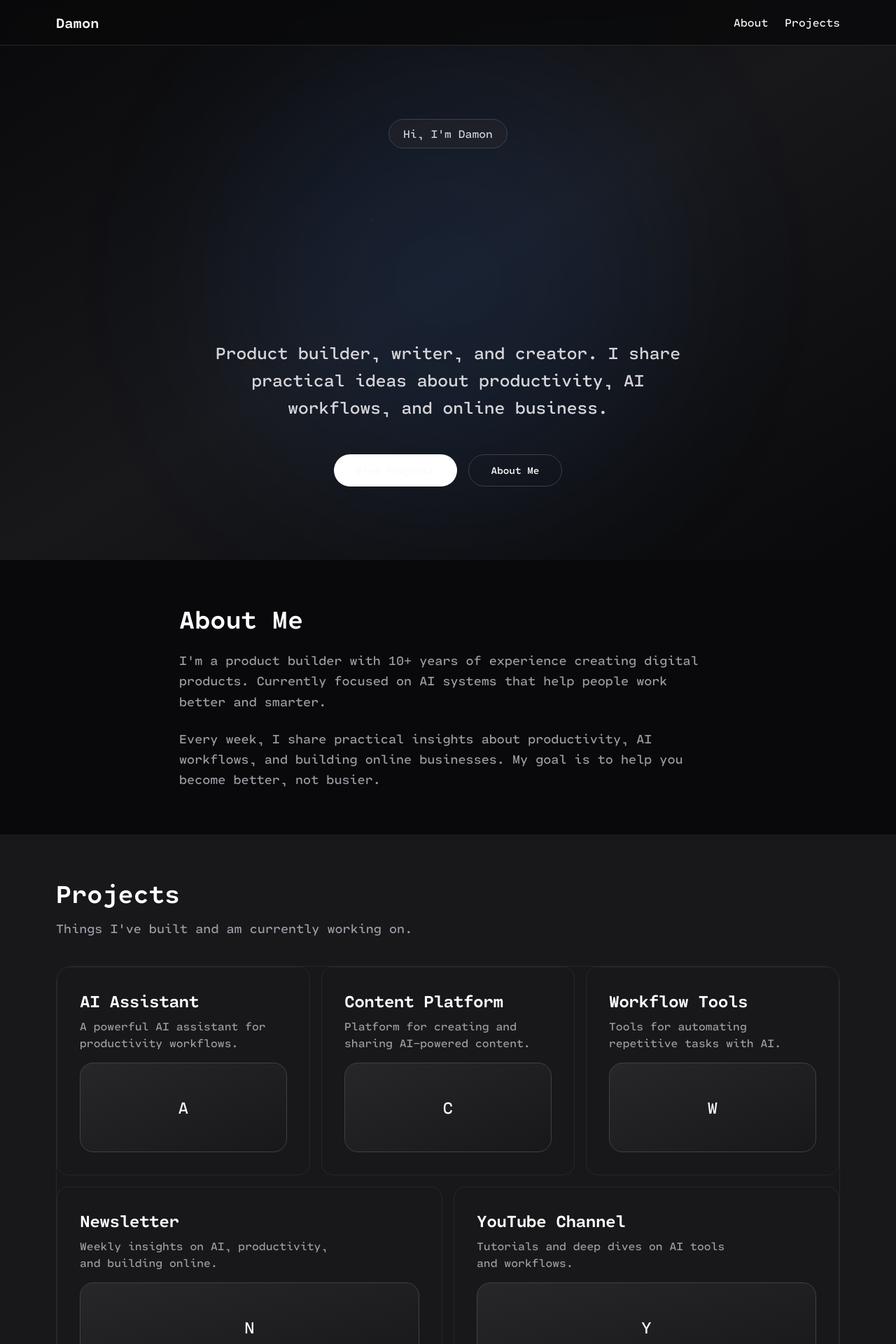
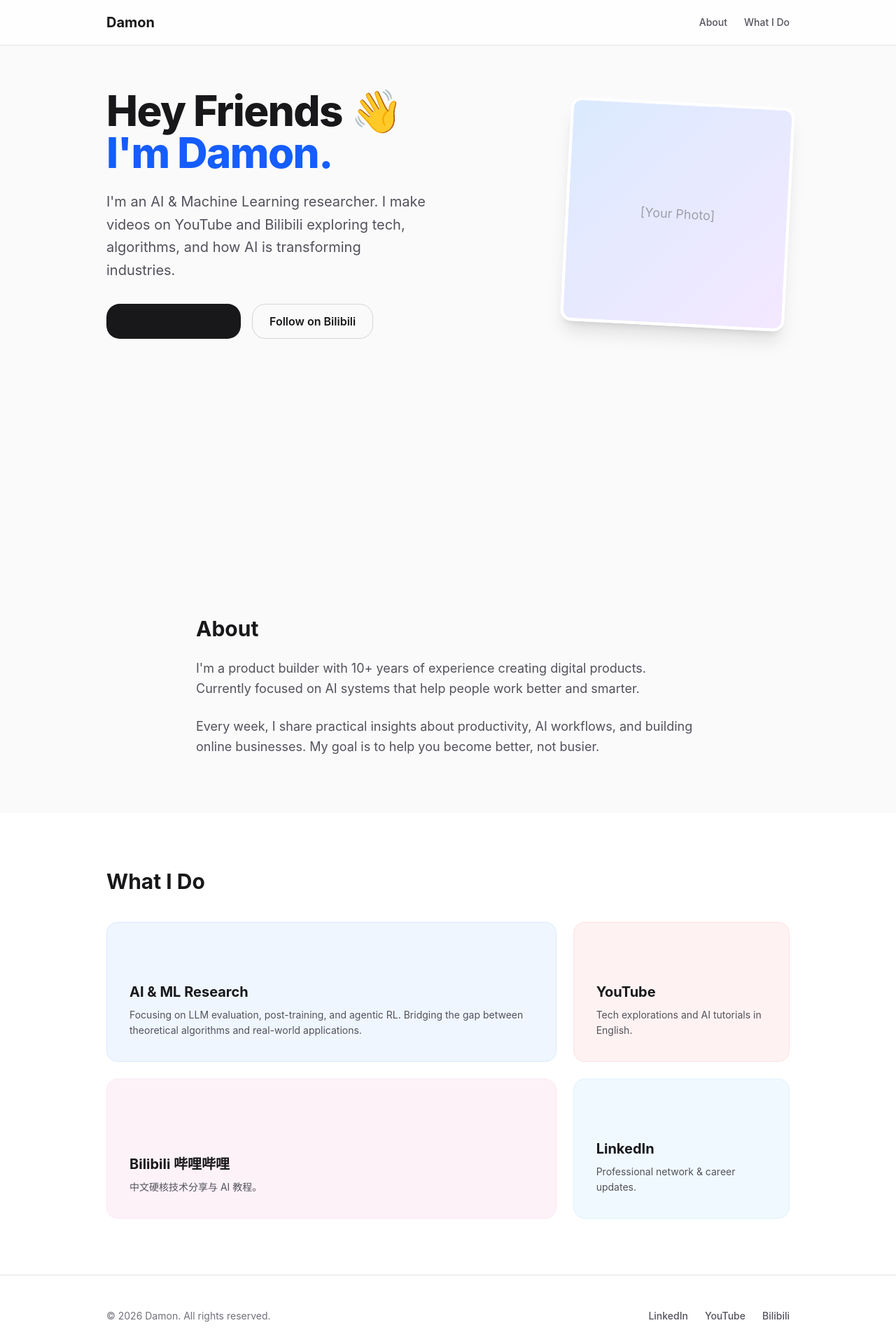
Before and after one commit to Damon-GSY/my_website, a React (Vite) app: page / in a window 1280 px wide. Shown: the top 1920 px of the page at 70% size. Built offline with nearby package versions, Linux system fonts and the light colour scheme.

Commit message:
feat: redesign to Ali Abdaal style with clean layout

```diff
--- a/src/App.jsx
+++ b/src/App.jsx
@@ -3,7 +3,7 @@ import Navbar from './components/Navbar';
 import Footer from './components/Footer';
 import Hero from './components/Hero';
 import About from './components/About';
-import Projects from './components/sections/Projects';
+import WhatIDo from './components/sections/WhatIDo';
 
 function App() {
   return (
@@ -11,7 +11,7 @@ function App() {
       <Navbar />
       <Hero />
       <About />
-      <Projects />
+      <WhatIDo />
       <Footer />
     </Layout>
   );
--- a/src/components/About.jsx
+++ b/src/components/About.jsx
@@ -1,23 +1,21 @@
 export default function About() {
   return (
-    <section className="section bg-zinc-950" id="about">
-      <div className="container">
-        <div className="mx-auto max-w-3xl">
-          <h2 className="text-3xl md:text-4xl font-bold text-white mb-6">
-            About Me
+    <section className="py-20 bg-zinc-50 dark:bg-zinc-950" id="about">
+      <div className="max-w-3xl mx-auto px-6">
+        <h2 className="text-3xl font-bold mb-6 text-zinc-900 dark:text-zinc-100">
+          About
         </h2>
-          <p className="text-lg text-zinc-400 leading-relaxed mb-6">
+        <p className="text-lg text-zinc-600 dark:text-zinc-400 leading-relaxed mb-6">
           I'm a product builder with 10+ years of experience creating digital
           products. Currently focused on AI systems that help people work
           better and smarter.
         </p>
-          <p className="text-lg text-zinc-400 leading-relaxed">
+        <p className="text-lg text-zinc-600 dark:text-zinc-400 leading-relaxed">
           Every week, I share practical insights about productivity, AI
           workflows, and building online businesses. My goal is to help you
           become better, not busier.
         </p>
       </div>
-      </div>
     </section>
   );
 }
--- a/src/components/Footer.jsx
+++ b/src/components/Footer.jsx
@@ -2,38 +2,36 @@ export default function Footer() {
   const year = new Date().getFullYear();
 
   return (
-    <footer className="bg-zinc-950 border-t border-zinc-800 py-12">
-      <div className="container">
-        <div className="flex flex-col md:flex-row justify-between items-center gap-6">
-          <p className="text-zinc-500 text-sm">
+    <footer className="border-t border-zinc-200 dark:border-zinc-800 bg-white dark:bg-zinc-900">
+      <div className="max-w-5xl mx-auto px-6 py-12 flex flex-col md:flex-row justify-between items-center gap-6">
+        <p className="text-zinc-500 dark:text-zinc-400 text-sm">
           © {year} Damon. All rights reserved.
         </p>
-          <div className="flex gap-6">
+        <div className="flex gap-6 text-sm font-medium text-zinc-600 dark:text-zinc-400">
           <a
-              href="https://twitter.com"
+            href="https://www.linkedin.com/in/shengyue-guan-1a7b3226b/"
             target="_blank"
             rel="noopener noreferrer"
-              className="text-zinc-500 hover:text-white transition-colors"
+            className="hover:text-zinc-900 dark:hover:text-zinc-100 transition-colors"
           >
-              Twitter
+            LinkedIn
           </a>
           <a
-              href="https://youtube.com"
+            href="https://www.youtube.com/channel/UCEizqDJOPFfjRdQbat0DMmA"
             target="_blank"
             rel="noopener noreferrer"
-              className="text-zinc-500 hover:text-white transition-colors"
+            className="hover:text-zinc-900 dark:hover:text-zinc-100 transition-colors"
           >
             YouTube
           </a>
           <a
-              href="https://github.com"
+            href="https://space.bilibili.com/358541297"
             target="_blank"
             rel="noopener noreferrer"
-              className="text-zinc-500 hover:text-white transition-colors"
+            className="hover:text-zinc-900 dark:hover:text-zinc-100 transition-colors"
           >
-              GitHub
+            Bilibili
           </a>
-          </div>
         </div>
       </div>
     </footer>
--- a/src/components/Hero.jsx
+++ b/src/components/Hero.jsx
@@ -1,59 +1,47 @@
-import { TextShimmer } from './ui/text-shimmer';
-import { VaporizeTextCycle } from './ui/vaporize-text';
-
 export default function Hero() {
   return (
-    <section className="relative min-h-screen w-full overflow-hidden" id="home">
-      {/* Subtle gradient background */}
-      <div className="absolute inset-0 z-0 bg-gradient-to-br from-zinc-950 via-zinc-900 to-zinc-950" />
+    <section className="relative min-h-screen w-full overflow-hidden bg-zinc-50 dark:bg-zinc-950" id="home">
+      <div className="max-w-5xl mx-auto px-6 pt-32 pb-20">
+        <div className="grid grid-cols-1 md:grid-cols-2 gap-12 items-center">
+          {/* Left: Text Content */}
+          <div>
+            <h1 className="text-4xl md:text-5xl lg:text-6xl font-extrabold tracking-tight mb-6 text-zinc-900 dark:text-zinc-100">
+              Hey Friends 👋
+              <br />
+              <span className="text-blue-600 dark:text-blue-400">I'm Damon.</span>
+            </h1>
+            <p className="text-lg md:text-xl text-zinc-600 dark:text-zinc-400 mb-8 leading-relaxed">
+              I'm an AI & Machine Learning researcher. I make videos on YouTube and Bilibili exploring tech, algorithms, and how AI is transforming industries.
+            </p>
 
-      {/* Subtle glow */}
-      <div className="absolute top-1/2 left-1/2 -translate-x-1/2 -translate-y-1/2 w-[600px] h-[600px] bg-blue-500/10 rounded-full blur-[120px] pointer-events-none" />
-
-      {/* Layer 3: Content */}
-      <div className="relative z-10 flex min-h-screen flex-col items-center justify-center px-6 pt-16">
-        <div className="mx-auto max-w-4xl text-center">
-          {/* Eyebrow */}
-          <p className="mb-8 inline-block rounded-full border border-zinc-700 bg-zinc-800/50 px-5 py-2 text-base text-zinc-300">
-            Hi, I'm Damon
-          </p>
-
-          {/* Main Title with Vaporize Effect */}
-          <div className="mb-8 h-32 md:h-44 lg:h-52">
-            <VaporizeTextCycle
-              texts={['I Build AI', 'I Share AI', 'I Love AI']}
-              font={{
-                fontFamily: 'Inter, sans-serif',
-                fontSize: 'clamp(48px, 10vw, 120px)',
-                fontWeight: 700,
-              }}
-              color="rgb(255, 255, 255)"
-            />
+            {/* CTA Buttons */}
+            <div className="flex flex-col sm:flex-row gap-4">
+              <a
+                href="https://www.youtube.com/channel/UCEizqDJOPFfjRdQbat0DMmA"
+                target="_blank"
+                rel="noreferrer"
+                className="px-6 py-3 rounded-lg bg-zinc-900 dark:bg-white text-white dark:text-black font-semibold text-center hover:scale-105 transition-transform"
+              >
+                Watch on YouTube
+              </a>
+              <a
+                href="https://space.bilibili.com/358541297"
+                target="_blank"
+                rel="noreferrer"
+                className="px-6 py-3 rounded-lg border border-zinc-300 dark:border-zinc-700 font-semibold text-center hover:bg-zinc-100 dark:hover:bg-zinc-900 transition-colors text-zinc-900 dark:text-zinc-100"
+              >
+                Follow on Bilibili
+              </a>
+            </div>
           </div>
 
-          {/* Subtitle */}
-          <TextShimmer
-            as="p"
-            duration={3}
-            className="text-xl md:text-2xl text-zinc-300 max-w-2xl mx-auto mb-12 leading-relaxed"
-          >
-            Product builder, writer, and creator. I share practical ideas about productivity, AI workflows, and online business.
-          </TextShimmer>
-
-          {/* CTA Buttons */}
-          <div className="flex flex-col sm:flex-row gap-4 justify-center">
-            <a
-              href="#projects"
-              className="inline-flex items-center justify-center rounded-full bg-white px-8 py-3 text-sm font-medium text-black transition-all hover:bg-zinc-200"
-            >
-              View Projects
-            </a>
-            <a
-              href="#about"
-              className="inline-flex items-center justify-center rounded-full border border-zinc-700 bg-transparent px-8 py-3 text-sm font-medium text-white transition-all hover:bg-zinc-800"
-            >
-              About Me
-            </a>
+          {/* Right: Avatar */}
+          <div className="flex justify-center md:justify-end">
+            <div className="w-64 h-64 md:w-72 md:h-72 lg:w-80 lg:h-80 bg-gradient-to-br from-blue-100 to-purple-100 dark:from-blue-900/30 dark:to-purple-900/30 rounded-2xl rotate-3 shadow-xl overflow-hidden border-4 border-white dark:border-zinc-800">
+              <div className="w-full h-full flex items-center justify-center text-zinc-400 dark:text-zinc-500 text-lg">
+                [Your Photo]
+              </div>
+            </div>
           </div>
         </div>
       </div>
--- a/src/components/Layout.jsx
+++ b/src/components/Layout.jsx
@@ -1,3 +1,7 @@
 export default function Layout({ children }) {
-  return <div className="min-h-screen bg-zinc-950">{children}</div>;
+  return (
+    <div className="min-h-screen bg-zinc-50 dark:bg-zinc-950 text-zinc-900 dark:text-zinc-100 font-sans selection:bg-zinc-300 dark:selection:bg-zinc-800">
+      {children}
+    </div>
+  );
 }
--- a/src/components/Navbar.jsx
+++ b/src/components/Navbar.jsx
@@ -1,17 +1,17 @@
 export default function Navbar() {
   return (
-    <nav className="fixed top-0 left-0 right-0 z-50 bg-zinc-950/80 backdrop-blur-md border-b border-zinc-800">
-      <div className="container">
+    <nav className="fixed top-0 left-0 right-0 z-50 bg-white/80 dark:bg-zinc-900/80 backdrop-blur-md border-b border-zinc-200 dark:border-zinc-800">
+      <div className="max-w-5xl mx-auto px-6">
         <div className="flex h-16 items-center justify-between">
-          <a href="#home" className="text-xl font-bold text-white">
+          <a href="#home" className="text-xl font-bold text-zinc-900 dark:text-zinc-100">
             Damon
           </a>
-          <div className="flex gap-6">
-            <a href="#about" className="text-zinc-400 hover:text-white transition-colors">
+          <div className="flex gap-6 text-sm font-medium text-zinc-600 dark:text-zinc-400">
+            <a href="#about" className="hover:text-zinc-900 dark:hover:text-zinc-100 transition-colors">
               About
             </a>
-            <a href="#projects" className="text-zinc-400 hover:text-white transition-colors">
-              Projects
+            <a href="#whatido" className="hover:text-zinc-900 dark:hover:text-zinc-100 transition-colors">
+              What I Do
             </a>
           </div>
         </div>
--- a/src/components/sections/Projects.jsx
+++ /dev/null
@@ -1,27 +0,0 @@
-import { BentoGridWithFeatures } from '../ui/bento-grid';
-import { projects } from '../../data/projects';
-
-export default function Projects() {
-  const features = projects.map((project) => ({
-    ...project,
-    content: (
-      <div className="h-32 rounded-lg bg-gradient-to-br from-zinc-800 to-zinc-900 border border-zinc-700 flex items-center justify-center">
-        <span className="text-2xl">{project.title?.charAt(0)}</span>
-      </div>
-    ),
-  }));
-
-  return (
-    <section className="section bg-zinc-900" id="projects">
-      <div className="container">
-        <h2 className="text-3xl md:text-4xl font-bold text-white mb-4">
-          Projects
-        </h2>
-        <p className="text-lg text-zinc-400 mb-10 max-w-2xl">
-          Things I've built and am currently working on.
-        </p>
-        <BentoGridWithFeatures features={features} />
-      </div>
-    </section>
-  );
-}
--- /dev/null
+++ b/src/components/sections/WhatIDo.jsx
@@ -0,0 +1,81 @@
+export default function WhatIDo() {
+  const items = [
+    {
+      title: 'AI & ML Research',
+      description: 'Focusing on LLM evaluation, post-training, and agentic RL. Bridging the gap between theoretical algorithms and real-world applications.',
+      className: 'col-span-1 md:col-span-2',
+      color: 'blue',
+    },
+    {
+      title: 'YouTube',
+      description: 'Tech explorations and AI tutorials in English.',
+      href: 'https://www.youtube.com/channel/UCEizqDJOPFfjRdQbat0DMmA',
+      color: 'red',
+    },
+    {
+      title: 'Bilibili 哔哩哔哩',
+      description: '中文硬核技术分享与 AI 教程。',
+      href: 'https://space.bilibili.com/358541297',
+      className: 'col-span-1 md:col-span-2',
+      color: 'pink',
+    },
+    {
+      title: 'LinkedIn',
+      description: 'Professional network & career updates.',
+      href: 'https://www.linkedin.com/in/shengyue-guan-1a7b3226b/',
+      color: 'sky',
+    },
+  ];
+
+  const colorMap = {
+    blue: 'bg-blue-50 dark:bg-blue-950/30 border-blue-100 dark:border-blue-900/50 hover:bg-blue-100 dark:hover:bg-blue-900/50',
+    red: 'bg-red-50 dark:bg-red-950/30 border-red-100 dark:border-red-900/50 hover:bg-red-100 dark:hover:bg-red-900/50',
+    pink: 'bg-pink-50 dark:bg-pink-950/30 border-pink-100 dark:border-pink-900/50 hover:bg-pink-100 dark:hover:bg-pink-900/50',
+    sky: 'bg-sky-50 dark:bg-sky-950/30 border-sky-100 dark:border-sky-900/50 hover:bg-sky-100 dark:hover:bg-sky-900/50',
+  };
+
+  return (
+    <section className="py-20 bg-white dark:bg-zinc-900" id="whatido">
+      <div className="max-w-5xl mx-auto px-6">
+        <h2 className="text-3xl font-bold mb-10 text-zinc-900 dark:text-zinc-100">What I Do</h2>
+
+        <div className="grid grid-cols-1 md:grid-cols-3 gap-6 auto-rows-[200px]">
+          {items.map((item, index) => {
+            const content = (
+              <>
+                <h3 className="text-xl font-bold mb-2 text-zinc-900 dark:text-zinc-100">
+                  {item.title}
+                </h3>
+                <p className="text-sm text-zinc-600 dark:text-zinc-400 leading-relaxed">
+                  {item.description}
+                </p>
+              </>
+            );
+
+            const cardClass = `${colorMap[item.color]} ${item.className || ''} rounded-2xl border p-8 flex flex-col justify-end transition-colors`;
+
+            if (item.href) {
+              return (
+                <a
+                  key={index}
+                  href={item.href}
+                  target="_blank"
+                  rel="noreferrer"
+                  className={cardClass}
+                >
+                  {content}
+                </a>
+              );
+            }
+
+            return (
+              <div key={index} className={cardClass}>
+                {content}
+              </div>
+            );
+          })}
+        </div>
+      </div>
+    </section>
+  );
+}
--- a/src/index.css
+++ b/src/index.css
@@ -27,23 +27,37 @@
 }
 
 :root {
-  --bg: #0a0a0a;
-  --surface: #141414;
-  --surface-soft: #1a1a1a;
-  --text: #fafafa;
-  --muted: #a1a1aa;
-  --muted-strong: #d4d4d8;
-  --line: #27272a;
+  --bg: #fafafa;
+  --surface: #ffffff;
+  --surface-soft: #f4f4f5;
+  --text: #18181b;
+  --muted: #71717a;
+  --muted-strong: #3f3f46;
+  --line: #e4e4e7;
   --primary: #3b82f6;
-  --primary-strong: #60a5fa;
+  --primary-strong: #2563eb;
 
   --radius-md: 0.85rem;
   --radius-lg: 1.2rem;
   --radius-xl: 1.6rem;
 
-  --shadow-soft: 0 10px 25px rgba(0, 0, 0, 0.3);
+  --shadow-soft: 0 10px 25px rgba(0, 0, 0, 0.05);
 
   --container: 1120px;
+}
+
+.dark {
+  --bg: #09090b;
+  --surface: #18181b;
+  --surface-soft: #27272a;
+  --text: #fafafa;
+  --muted: #a1a1aa;
+  --muted-strong: #d4d4d8;
+  --line: #27272a;
+  --primary: #60a5fa;
+  --primary-strong: #3b82f6;
+
+  --shadow-soft: 0 10px 25px rgba(0, 0, 0, 0.3);
 }
 
 * {
@@ -62,7 +76,7 @@ html {
 
 body {
   margin: 0;
-  font-family: 'Cartograph CF', Georgia, serif;
+  font-family: 'Cartograph CF', -apple-system, BlinkMacSystemFont, 'Segoe UI', Roboto, sans-serif;
   color: var(--text);
   background: var(--bg);
   text-rendering: optimizeLegibility;
```
Lines whose indentation alone changed are shown as unchanged.
